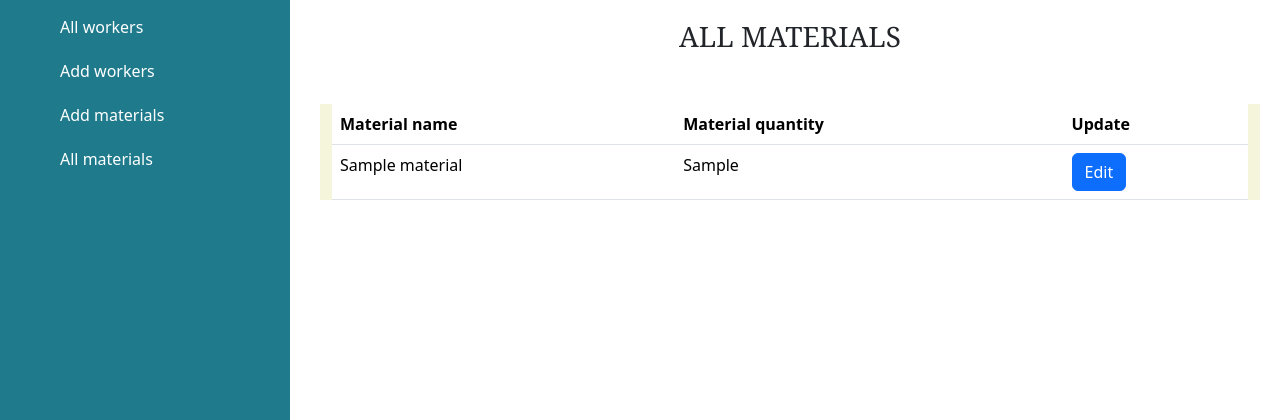
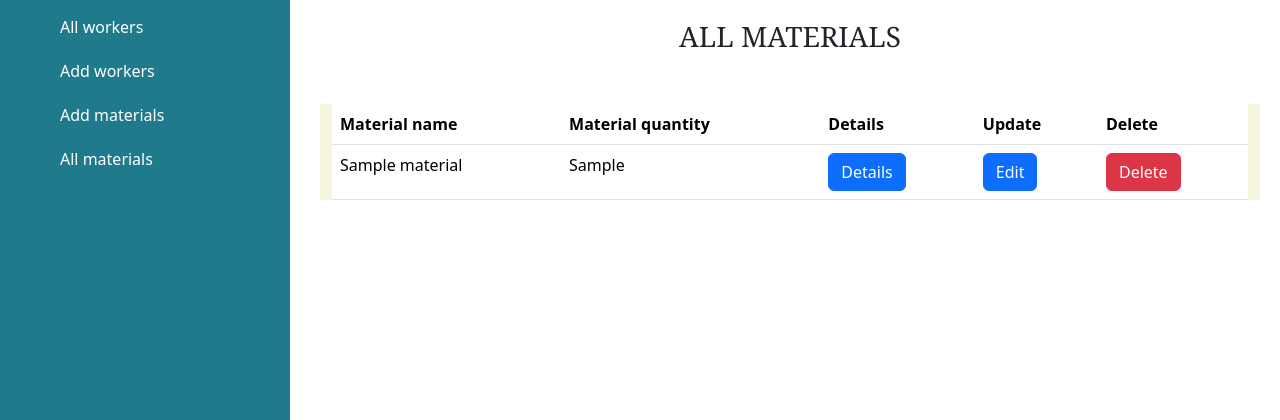
Before and after one commit to EstherAuma/Construction-site, a Django app: page /materials/ in a window 1280 px wide. Shown: the top 420 px of the page. Run offline with Django 5.2, Linux system fonts and the light colour scheme; tables that the repository leaves empty hold one stand-in row (values such as "Sample post"); some libraries are stand-ins or nearby versions.

Commit message:
Add material details

```diff
--- a/materialTracker/templates/pages/materials.html
+++ b/materialTracker/templates/pages/materials.html
@@ -8,7 +8,9 @@
             <tr>
                 <th>Material name</th>
                 <th>Material quantity</th>
+                <th>Details</th>
                 <th>Update</th>
+                <th>Delete</th>
 
             </tr>
         </thead>
@@ -18,7 +20,14 @@
                     <td>{{ material.name }}</td>
                     <td>{{ material.unit }}</td>
                     <td>
+                        <a href="{% url 'material-details' material.id %}" class="btn btn-primary">Details</a>
+                    <td>
                         <a href="{% url 'edit-materials' material.id %}" class="btn btn-primary">Edit</a>
+                    </td>
+                    <td>
+                        <a href="{% url 'delete-material' pk=material.pk %}" class="btn btn-danger"
+                        onclick="return confirm('Are you sure you want to delete this material?');">Delete</a>
+
                     </td>
                 </tr>
             {% endfor %}
--- a/materialTracker/urls.py
+++ b/materialTracker/urls.py
@@ -12,6 +12,8 @@ urlpatterns = [
     path("editworkers/<int:pk>/", views.edit_workers, name="editworkers"),
     path("editmaterials/<int:pk>/", views.edit_materials, name="edit-materials"),
     path('delete/worker/<int:pk>/', views.delete_worker, name='delete-worker'),
+    path('delete/material/<int:pk>/', views.delete_material, name='delete-material'),
+    path("materials/<int:pk>/", views.material_details, name="material-details"),
 
     # API URLS
     path("api/workers/", WorkerListAPIView.as_view(), name="workers"),
--- a/materialTracker/views.py
+++ b/materialTracker/views.py
@@ -43,6 +43,7 @@ def add_workers(request):
 
         if form.is_valid():
             form.save()
+            return redirect('/')
     return render(request, "pages/addworkers.html", {"form": form})
 
 def add_materials(request):
@@ -50,6 +51,7 @@ def add_materials(request):
     if request.method == "POST":
         if form.is_valid():
             form.save()
+            return redirect('/materials')
     return render(request, "pages/addmaterials.html", {"form": form})
 
 def materials(request):
@@ -85,3 +87,12 @@ def delete_worker(request, pk):
     worker = Worker.objects.get(pk=pk)
     worker.delete()
     return redirect('/')
+
+def delete_material(request, pk):
+    material = Material.objects.get(pk=pk)
+    material.delete()
+    return redirect('/materials')
+
+def material_details(request, pk):
+    material = Material.objects.get(pk=pk)
+    return render(request, "pages/material-details.html", {"material": material})
```
Also changed, not shown: materialTracker/templates/pages/material-details.html (added, +15 -0 lines).
